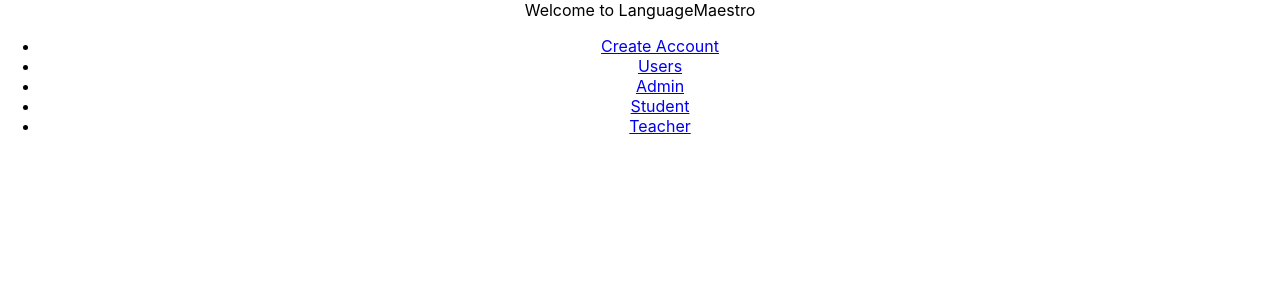
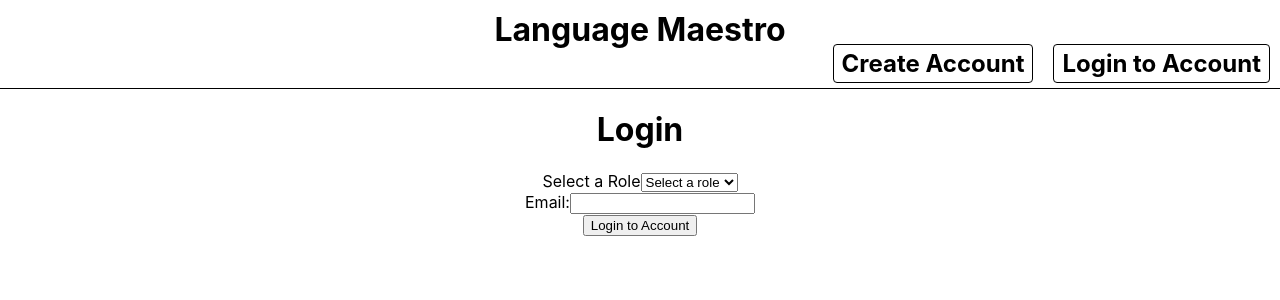
Before and after one commit to musicApprentice/PerfectPronounce, a React (Create React App) app: page /login in a window 1280 px wide. Shown: the top 300 px of the page. Built offline with nearby package versions, Linux system fonts and the light colour scheme.

Commit message:
createUser.js and schema/route updated, comments added for clarity

```diff
--- a/src/App.css
+++ b/src/App.css
@@ -2,37 +2,47 @@
   text-align: center;
 }
 
-.App-logo {
-  height: 40vmin;
-  pointer-events: none;
+
+nav {
+  display: grid;
+  grid-template-columns: 1fr auto;
+  align-items: center;
+  background-color: #ffffff;
+  padding: 10px;
+  border-bottom: 1px solid #000000;
 }
 
-@media (prefers-reduced-motion: no-preference) {
-  .App-logo {
-    animation: App-logo-spin infinite 20s linear;
-  }
+nav h1 {
+  grid-column: 1 / -1;
+  justify-self: center;
+  margin: 0;
+  font-size: 2em;
 }
 
-.App-header {
-  background-color: #282c34;
-  min-height: 100vh;
+nav ul {
+  list-style: none;
   display: flex;
-  flex-direction: column;
-  align-items: center;
-  justify-content: center;
-  font-size: calc(10px + 2vmin);
-  color: white;
+  gap: 20px;
+  padding: 0;
+  margin: 0;
+  grid-column: 2;
 }
 
-.App-link {
-  color: #61dafb;
+nav ul h2 {
+  margin: 0;
 }
 
-@keyframes App-logo-spin {
-  from {
-    transform: rotate(0deg);
-  }
-  to {
-    transform: rotate(360deg);
-  }
+nav ul h2 a {
+  text-decoration: none;
+  color: #000000;
+  background-color: transparent;
+  padding: 4px 8px;
+  border: 1px solid #000000;
+  border-radius: 4px;
+  transition: background-color 0.3s, color 0.3s;
 }
+
+nav ul h2 a:hover {
+  background-color: #000000;
+  color: #ffffff;
+}
--- a/src/App.js
+++ b/src/App.js
@@ -1,48 +1,35 @@
 import React from "react";
 import './App.css';
-import UserList from "./components/universal/userList/UserList"
-import CreateUser from "./components/universal/createAccount/createUser"
+import UserList from "./components/universal/userList/UserList";
+import CreateUser from "./components/universal/createAccount/createUser";
+import Login from "./components/universal/login/login";
+import AdminLayout from "./components/admin/adminLayout";
+import StudentLayout from "./components/student/studentLayout";
+import TeacherLayout from "./components/teacher/teacherLayout";
 
-import AdminLayout from "./components/admin/adminLayout"
-import StudentLayout from "./components/student/studentLayout"
-import TeacherLayout from "./components/teacher/teacherLayout"
-
-
-
-import {BrowserRouter as Router, Route, Routes, Link} from 'react-router-dom';
-
-const Home = () => <h2>Home</h2>;
-const About =() => <h2> About </h2>
-
-
+import { BrowserRouter as Router, Route, Routes, Link } from 'react-router-dom';
 
 function App() {
   return (
     <Router>
       <div className="App">
-        Welcome to LanguageMaestro
+
         <nav>
+        <h1> Language Maestro</h1>
+
           <ul>
-            <li>
+            <h2>
               <Link to="/createAccount">Create Account</Link>
-            </li>
-            <li>
-              <Link to="/users">Users</Link>
-            </li>
-            <li>
-              <Link to="/admin">Admin</Link>
-            </li>
-            <li>
-              <Link to="/student">Student</Link>
-            </li>
-            <li>
-             <Link to="/teacher">Teacher</Link>
-            </li>
+            </h2>
+            <h2>
+              <Link to="/login">Login to Account</Link>
+            </h2>
           </ul>
         </nav>
 
         <Routes>
           <Route path="/createAccount" element={<CreateUser />} />
+          <Route path="/login" element={<Login />} />
           <Route path="/users" element={<UserList />} />
           <Route path="/admin" element={<AdminLayout />} />
           <Route path="/student" element={<StudentLayout />} />
--- a/src/components/universal/createAccount/createUser.js
+++ b/src/components/universal/createAccount/createUser.js
@@ -1,18 +1,51 @@
-// CreateUser.js
 import React, { useState } from 'react';
+import { useNavigate } from 'react-router-dom';
 import SchoolDropdown from './schoolDropdown';
 
 const CreateUser = () => {
+  //setting state variables needed for creating user
   const [firstName, setFirstName] = useState('');
   const [lastName, setLastName] = useState('');
   const [email, setEmail] = useState('');
   const [selectedSchool, setSelectedSchool] = useState('');
   const [role, setRole] = useState('');
 
-  const handleSubmit = (event) => {
-    event.preventDefault();
-    // Handle form submission logic here
-    console.log('User created:', { firstName, lastName, role, email, selectedSchool });
+
+
+  const navigate = useNavigate();
+  //navigate is a function that can be used to navigate between routes
+
+  const handleSubmit = (e) => {
+    e.preventDefault();
+
+    const newUser = { firstName, lastName, email, role, selectedSchool };
+    //on submit button we create a new user object
+
+
+    //call fetch with a post method where we convert the user's data to data
+    fetch("http://localhost:3000/api/users", {
+      method: "POST",
+      headers: {
+        'Content-Type': "application/json"
+      },
+      body: JSON.stringify(newUser)
+    })
+      .then(response => {
+        if (response.ok) {
+          console.log('User created:', newUser);
+          // Navigate to the appropriate route based on the user's role
+          if (role === 'Admin') {
+            navigate('/admin');
+          } else if (role === 'Student') {
+            navigate('/student');
+          } else if (role === 'Teacher') {
+            navigate('/teacher');
+          }
+        } else {
+          throw new Error('Failed to create user');
+        }
+      })
+      .catch(error => console.error("Email may already exist in database. Please try another email.", error));
   };
 
   const handleRoleChange = (event) => {
@@ -20,10 +53,12 @@ const CreateUser = () => {
   };
 
   return (
+    <div>
+      <h1> Create Account </h1>
       <form onSubmit={handleSubmit}>
         <div>
           <label htmlFor="roles">Select a Role</label>
-        <select id="roles" value={role} onChange={handleRoleChange}>
+          <select id="roles" value={role} onChange={handleRoleChange} required>
             <option value="" disabled>Select a role</option>
             <option value="Admin">Admin</option>
             <option value="Student">Student</option>
@@ -37,6 +72,7 @@ const CreateUser = () => {
             id="firstName"
             value={firstName}
             onChange={(e) => setFirstName(e.target.value)}
+            required
           />
         </div>
         <div>
@@ -46,21 +82,23 @@ const CreateUser = () => {
             id="lastName"
             value={lastName}
             onChange={(e) => setLastName(e.target.value)}
+            required
           />
         </div>
         <div>
-        <label htmlFor="email">Email:</label>
           <input
             type="email"
             id="email"
             value={email}
             onChange={(e) => setEmail(e.target.value)}
+            required
           />
         </div>
-      <SchoolDropdown selectedSchool={selectedSchool} setSelectedSchool={setSelectedSchool} />
+        <SchoolDropdown selectedSchool={selectedSchool} setSelectedSchool={setSelectedSchool} required  />
 
         <button type="submit">Create User</button>
       </form>
+    </div>
   );
 };
 
--- a/src/components/universal/createAccount/schoolDropdown.js
+++ b/src/components/universal/createAccount/schoolDropdown.js
@@ -59,9 +59,8 @@ const states = [
   { name: 'U.S. Virgin Islands', code: 'VI' }
 ];
 
-const SchoolDropdown = () => {
+const SchoolDropdown = ({selectedSchool, setSelectedSchool}) => {
   const [selectedState, setSelectedState] = useState('');
-  const [selectedSchool, setSelectedSchool] = useState('');
   const [schools, setSchools] = useState([]);
   const [loading, setLoading] = useState(false);
 
@@ -118,6 +117,8 @@ const SchoolDropdown = () => {
   const handleSchoolChange = (event) => {
     const school = event.target.value;
     setSelectedSchool(school);
+    console.log("school is set to", selectedSchool)
+
   };
 
   return (
@@ -143,7 +144,7 @@ const SchoolDropdown = () => {
           {loading ? (
             <p>Loading schools...</p>
           ) : (
-            <select id="schools" value={selectedSchool} onChange={handleSchoolChange}>
+            <select id="schools" value={selectedSchool} onChange={handleSchoolChange} required>
               <option value="" disabled>Select a school</option>
               {schools.map((school, index) => (
                 <option key={index} value={school['school.name']}>
--- /dev/null
+++ b/src/components/universal/login/login.js
@@ -0,0 +1,59 @@
+import React, { useState } from 'react';
+import { useNavigate } from 'react-router-dom';
+
+const Login = () => {
+  const [email, setEmail] = useState('');
+  const [role, setRole] = useState('');
+  const navigate = useNavigate();
+
+  const handleSubmit = (event) => {
+    event.preventDefault();
+    // Handle form submission logic here
+
+    console.log('User logged in:', { email, role });
+
+    // Navigate to the appropriate route based on the user's role
+    if (role === 'Admin') {
+      navigate('/admin');
+    } else if (role === 'Student') {
+      navigate('/student');
+    } else if (role === 'Teacher') {
+      navigate('/teacher');
+    }
+  };
+
+  const handleRoleChange = (event) => {
+    setRole(event.target.value);
+  };
+
+  return (
+    <form onSubmit={handleSubmit}>
+        <h1> Login </h1>
+
+       <div>
+        <label htmlFor="roles">Select a Role</label>
+        <select id="roles" value={role} onChange={handleRoleChange} required>
+            <option value="" disabled>Select a role</option>
+            <option value="Admin">Admin</option>
+            <option value="Student">Student</option>
+            <option value="Teacher">Teacher</option>
+        </select>
+     </div>
+
+      <div>
+        <label htmlFor="email">Email:</label>
+        <input
+          type="email"
+          id="email"
+          value={email}
+          onChange={(e) => setEmail(e.target.value)}
+          required
+        />
+      </div>
+
+      <button type="submit">Login to Account</button>
+    </form>
+  );
+};
+
+export default Login;
```
Also changed, not shown: 2 other files (tests, documents, lock files or other folders). Lines whose indentation alone changed are shown as unchanged.
